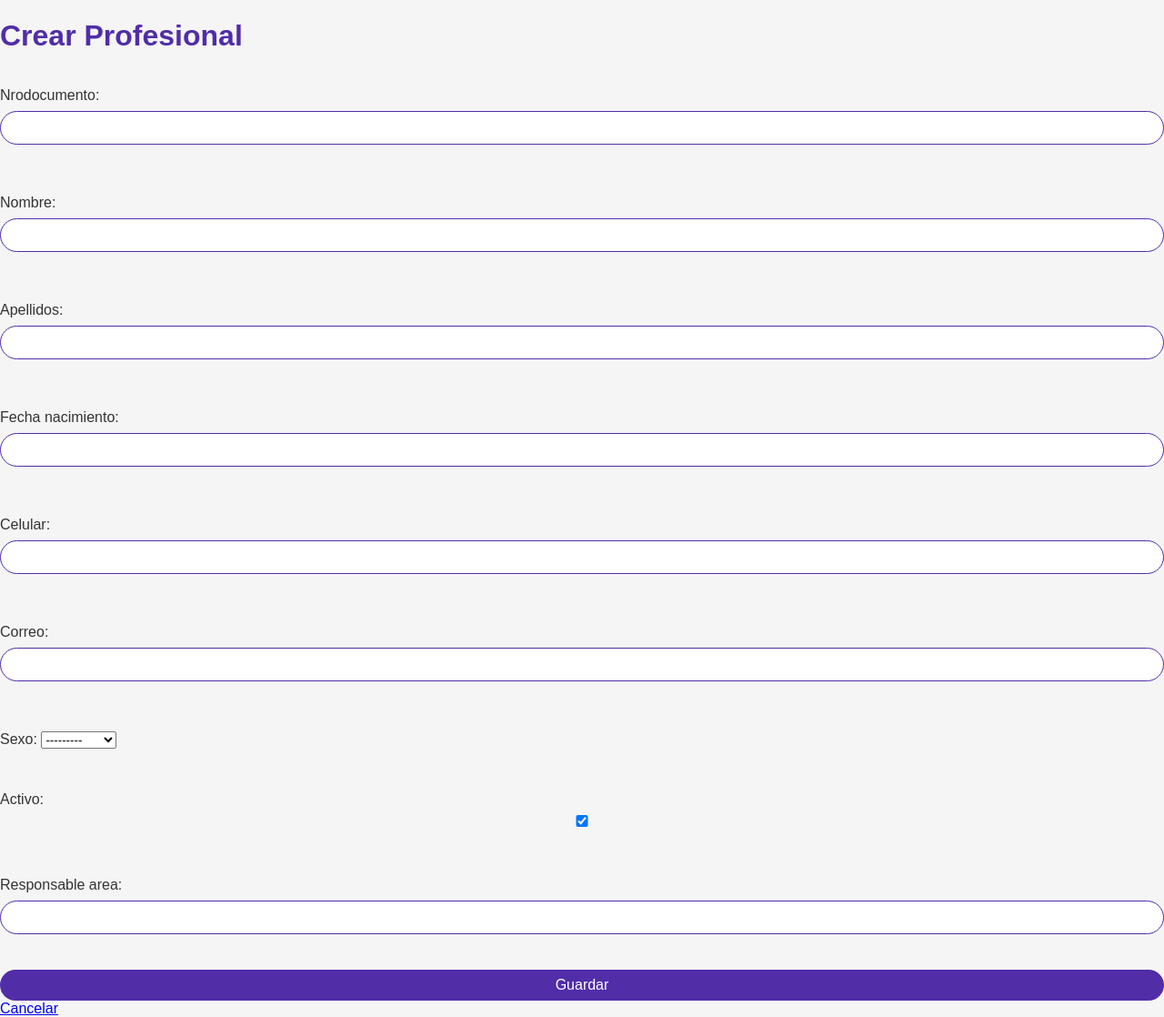
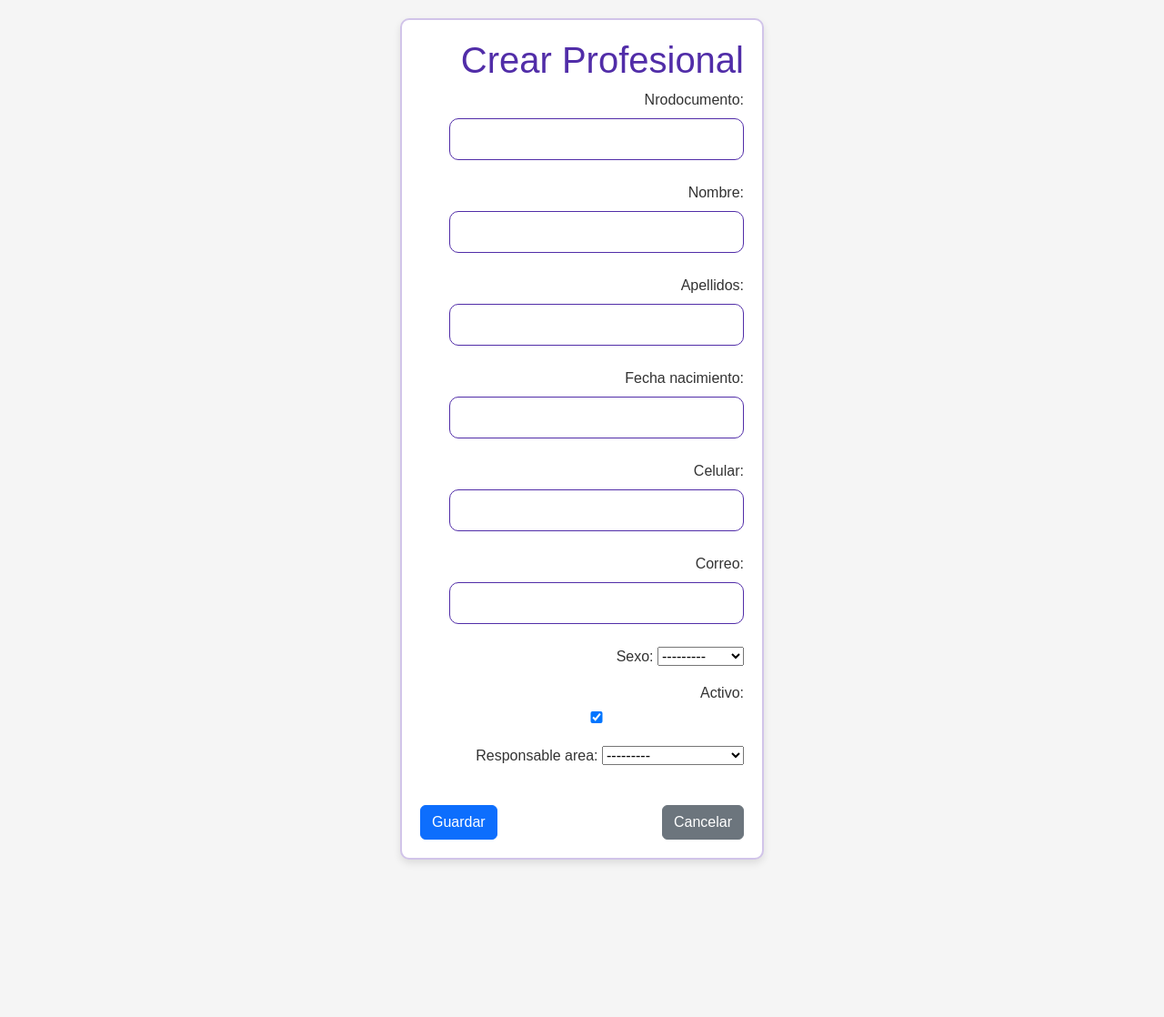
Before and after one commit to danitzn/FISIOEMA, a Django app: page /profesionales/nuevo/ in a window 1280 px wide. Shown: the whole page at 91% size. After the commit the page ends 949 px from the top, so only its background shows below. Run offline with Django 5.2, Linux system fonts and the light colour scheme; data comes from the database, SQL or seed files in the repository; some libraries are stand-ins or nearby versions.

Commit message:
profesional_form edit

```diff
--- a/fisio/models.py
+++ b/fisio/models.py
@@ -87,8 +87,8 @@ class Profesional(models.Model):
     fecha_registro = models.DateField(auto_now_add=True)
     sexo = models.CharField(max_length=10, choices=[('M', 'Masculino'), ('F', 'Femenino')])
     activo = models.BooleanField(default=True)
-    # responsable_area = models.ForeignKey('self', on_delete=models.SET_NULL, null=True, blank=True, related_name='subordinados')
-    responsable_area = models.CharField(max_length=50)
+    responsable_area = models.ForeignKey('Area', on_delete=models.CASCADE, related_name='profesionales', null=True, blank=True)
+
 
 
     def __str__(self):
--- a/fisio/static/css/styles.css
+++ b/fisio/static/css/styles.css
@@ -26,21 +26,21 @@ h1, h2, h3 {
     background-color: var(--blanco);
     border: 2px solid var(--lila-claro);
     box-shadow: 0px 4px 8px rgba(0, 0, 0, 0.1);
-    border-radius: 15px;
+    border-radius: 10px;
     padding: 20px;
     margin: 20px auto;
     max-width: 400px;
-    text-align: center;
+    text-align: right; /* Alinea el contenido a la derecha */
 }
 
 /* Estilos para botones */
 button {
     background-color: var(--lila-oscuro);
     color: var(--blanco);
-    padding: 8px 16px; /* Reducido para hacer el botón más pequeño */
+    padding: 8px 16px;
     border: none;
-    border-radius: 20px; /* Bordes menos invasivos */
-    font-size: 1em; /* Tamaño de texto reducido */
+    border-radius: 10px;
+    font-size: 1em;
     cursor: pointer;
     transition: background-color 0.3s ease, transform 0.2s;
 }
@@ -48,17 +48,16 @@ button {
 button:hover {
     background-color: var(--lila-claro);
     color: var(--gris-oscuro);
-    transform: scale(1.05); /* Animación sutil en hover */
+    transform: scale(1.05);
 }
 
 /* Inputs personalizados */
 input {
     width: 100%;
-    padding: 10px 15px; /* Padding reducido */
+    padding: 10px 15px;
     margin: 8px 0;
-    display: inline-block;
     border: 1px solid var(--lila-oscuro);
-    border-radius: 20px; /* Bordes menos redondeados */
+    border-radius: 10px;
     box-sizing: border-box;
     transition: border-color 0.3s ease;
 }
@@ -72,7 +71,7 @@ input:focus {
 form {
     display: flex;
     flex-direction: column;
-    gap: 15px;
+    gap: 10px;
 }
 
 .error-message {
@@ -88,13 +87,5 @@ img {
 }
 
 img:hover {
-    transform: scale(1.1);
+    transform: scale(1.05);
 }
-
-/* Footer y detalles adicionales */
-footer {
-    margin-top: 40px;
-    text-align: center;
-    color: var(--gris-oscuro);
-    font-size: 0.9em;
-}
--- a/fisio/templates/profesional_form.html
+++ b/fisio/templates/profesional_form.html
@@ -1,21 +1,29 @@
-
 <!DOCTYPE html>
-{% load static %}
-<link rel="stylesheet" href="{% static 'css/styles.css' %}">
 <html lang="es">
 <head>
+    {% load static %}
+    <link href="https://cdn.jsdelivr.net/npm/bootstrap@5.3.0-alpha1/dist/css/bootstrap.min.css" rel="stylesheet">
     <link rel="stylesheet" href="{% static 'css/styles.css' %}">
     <meta charset="UTF-8">
-    <meta name="viewport" content="width=device-width, initial-scale=1.0">
+    <meta name="viewport" content="width=device-width, initial-scale=5.0">
     <title>Crear Profesional</title>
 </head>
 <body>
-    <h1>Crear Profesional</h1>
-    <form method="post">
-        {% csrf_token %}
-        {{ form.as_p }}
-        <button type="submit">Guardar</button>
-    </form>
-    <a href="{% url 'profesional_list' %}">Cancelar</a>
+    <div class="container">
+        <h1>Crear Profesional</h1>
+        <form method="post">
+            {% csrf_token %}
+            <ul>
+                {{ form.as_p }}
+            </ul>
+            <div class="button-container d-flex justify-content-between">
+                <button type="submit" class="btn btn-primary">Guardar</button>
+                <a href="{% url 'profesional_list' %}" class="btn btn-secondary">Cancelar</a>
+            </div>
+        </form>
+    </div>
+    <script src="https://code.jquery.com/jquery-3.5.1.slim.min.js"></script>
+    <script src="https://cdn.jsdelivr.net/npm/@popperjs/core@2.5.4/dist/umd/popper.min.js"></script>
+    <script src="https://stackpath.bootstrapcdn.com/bootstrap/4.5.2/js/bootstrap.min.js"></script>
 </body>
 </html>
```
Also changed, not shown: fisio/templates/area_confirm_delete.html (added, +15 -0 lines), fisio/templates/dashboard_administrativo.html (+8 -8 lines), db.sqlite3, fisio/migrations/0003_alter_profesional_responsable_area.py (added).
